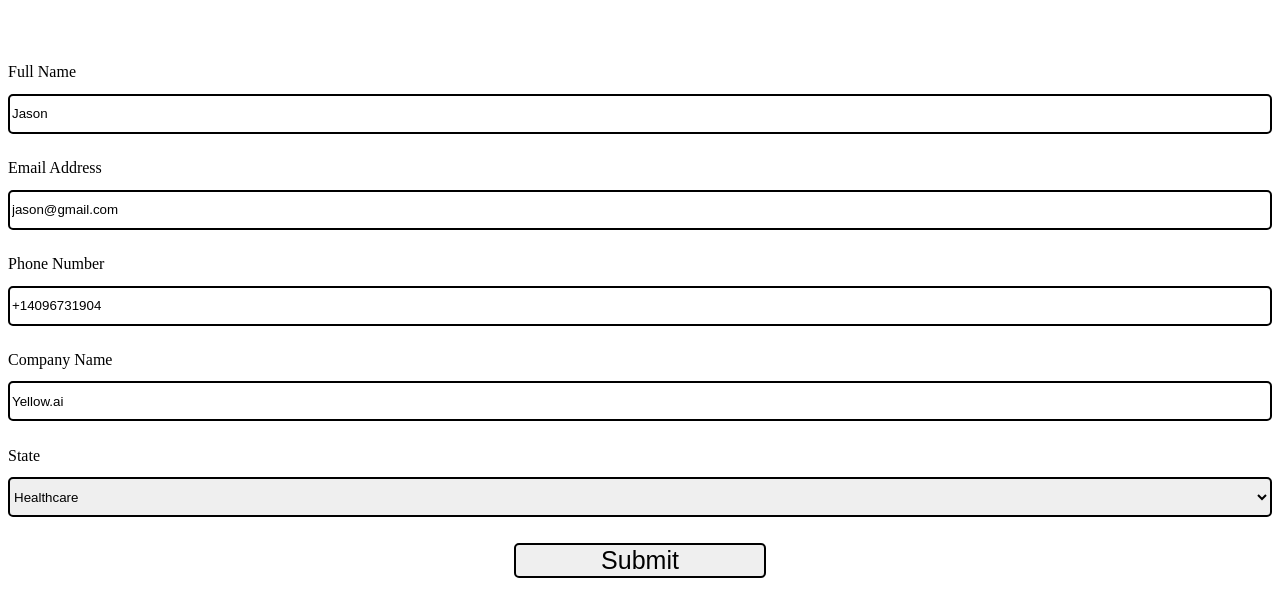
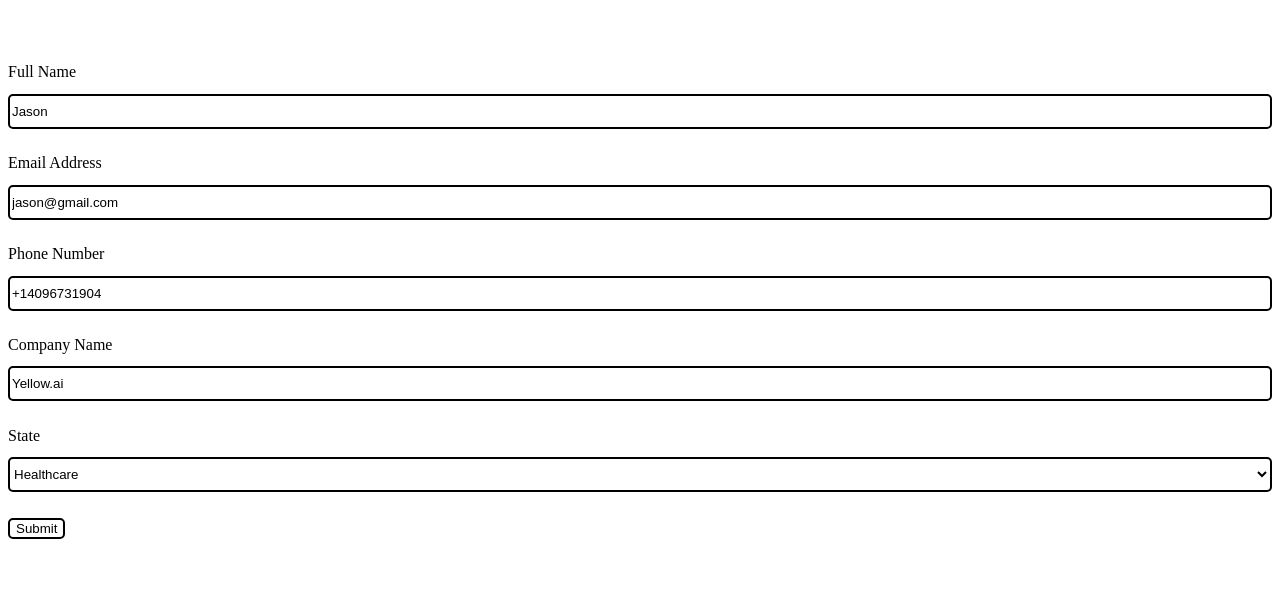
Before and after one commit to Yaswanth522/one-park-personal-details, a React (Create React App) app: page / in a window 1280 px wide. Shown: the top 616 px of the page. Built offline with nearby package versions, Linux system fonts and the light colour scheme.

Commit message:
index.css

```diff
--- a/src/index.css
+++ b/src/index.css
@@ -1,7 +1,7 @@
 /* ------------------------------------------ BASIC RULES --*/
 *{
 	box-sizing: border-box;
-
+  background-color: white;
 }
 /* ------------------------------------------ LAYOUT RULES --*/
 
@@ -15,7 +15,7 @@ input[type="text"],input[type="email"],input[type="tel"],select
 	width:100%;
 	margin-bottom:2%;
 	margin-top:1%;
-	height:40px;
+	height:35px;
 	border-radius:5px;
 	border: 2px solid black;
 }
@@ -30,13 +30,10 @@ input[type="text"]:focus,input[type="email"]:focus,input[type="tel"]:focus,input
 }
 button
 {
-    padding: auto;
-	width:20%;
+  padding: auto;
 	border-radius:5px;
 	border: 2px solid black;
-	font-weight:400;
-	font-size:25px;
-	margin:0 0 0 40%;
+	margin: auto
 }
 
 button:focus,button:hover
```
